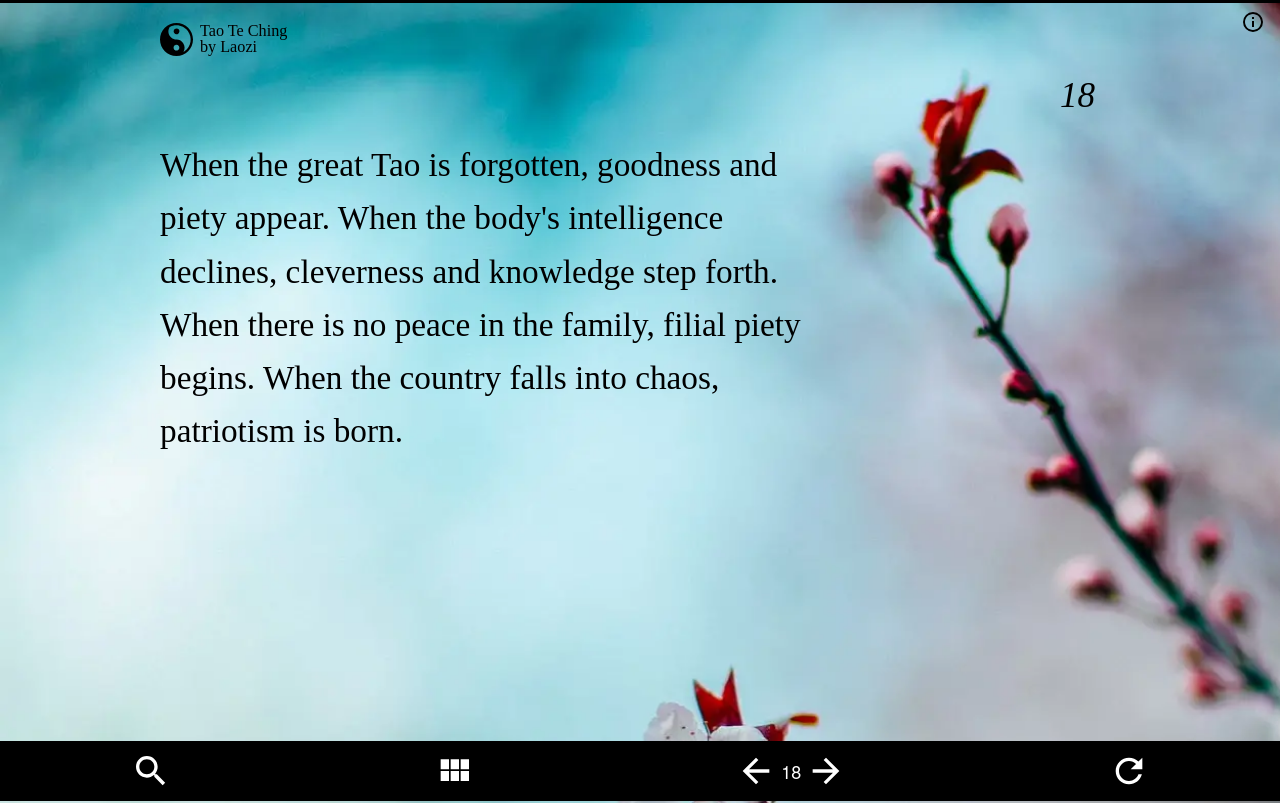
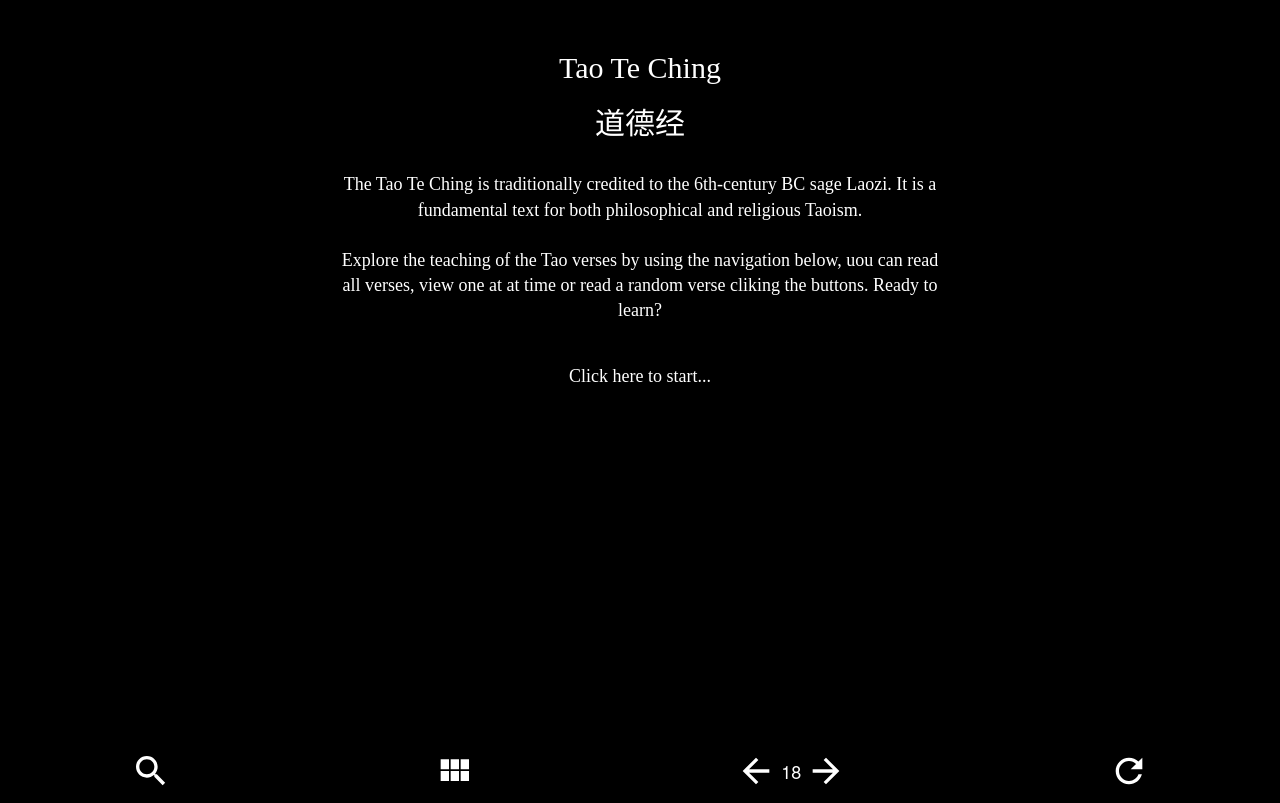
Before and after one commit to djmisha/learnzen.org, a React (Create React App) app: page / in a window 1280 px wide. Built offline with nearby package versions, Linux system fonts and the light colour scheme; a web font is replaced by a local one.

Commit message:
intro scene

```diff
--- a/src/appinfo.js
+++ b/src/appinfo.js
@@ -1,19 +1,18 @@
 import React from 'react';
 import IconInfo from './images/icon-info.js'
-
 
 class Appinformation extends React.Component {
   constructor(props) {
     super(props);
     this.state = {
-      infoClass: 'the-info-icon info-normal',
-      overlayClass: 'info-overlay info-hidden',
+      infoClass: 'the-info-icon info-change',
+      overlayClass: 'info-overlay info-visible',
     };
     this.handleinfoChange = this.handleinfoChange.bind(this);
   }
   handleinfoChange() {
-    const changeinfo = this.state.infoClass === 'the-info-icon info-normal' ? 'the-info-icon info-change' : 'the-info-icon info-normal';
-    const changeOverlay = this.state.overlayClass === 'info-overlay info-hidden' ? 'info-overlay info-visible' : 'info-overlay info-hidden';
+    const changeinfo = this.state.infoClass === 'the-info-icon info-change' ? 'the-info-icon info-normal' : 'the-info-icon info-change';
+    const changeOverlay = this.state.overlayClass === 'info-overlay info-visible' ? 'info-overlay info-hidden' : 'info-overlay info-visible';
     this.setState({
       infoClass: changeinfo,
       overlayClass: changeOverlay,
@@ -26,7 +25,11 @@ class Appinformation extends React.Component {
         <div className={this.state.overlayClass}>
         <span>Tao Te Ching</span>
         <span>道德经</span>
-        <p>The Tao Te Ching is a fundamental text for both philosophical and religious Taoism and is traditionally credited to the 6th-century BC sage Laozi. It also strongly influenced other schools of Chinese philosophy and religion, including Legalism, Confucianism, and Buddhism, which was largely interpreted through the use of Taoist words and concepts when it was originally introduced to China.</p>
+        <p>The Tao Te Ching is traditionally credited to the 6th-century BC sage Laozi. It is a fundamental text for both philosophical and religious Taoism.
+        <br />
+        <br />
+        Explore the teaching of the Tao verses by using the navigation below, uou can read all verses, view one at at time or read a random verse cliking the buttons.  Ready to learn?</p>
+        <p>Click here to start...</p>
         </div>
       </div>
     )
--- a/src/css/App.css
+++ b/src/css/App.css
@@ -121,6 +121,8 @@ header .info-overlay span,
 header .info-overlay p {
 	padding: 20px 20px;
 	color: #fff;
+	max-width: 600px;
+	margin: 0 auto;
 }
 
 header .info-overlay span {
@@ -153,7 +155,7 @@ ul.all-poems {
 	.all-poems > li {
 		max-width: none;
 		padding: 80px 22vw 80px 0px;
-		font-size: 2.6vw;
+		font-size: 2.0vw;
 	}
 }
 
```
